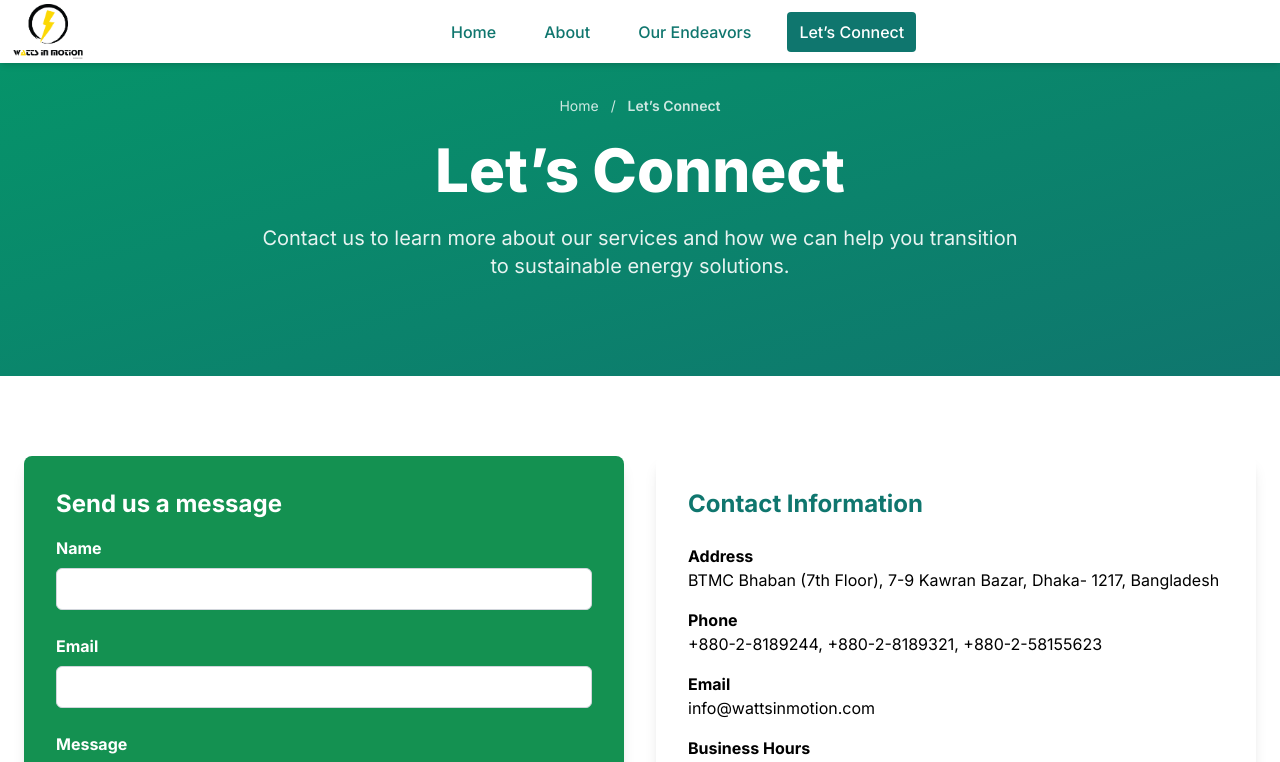
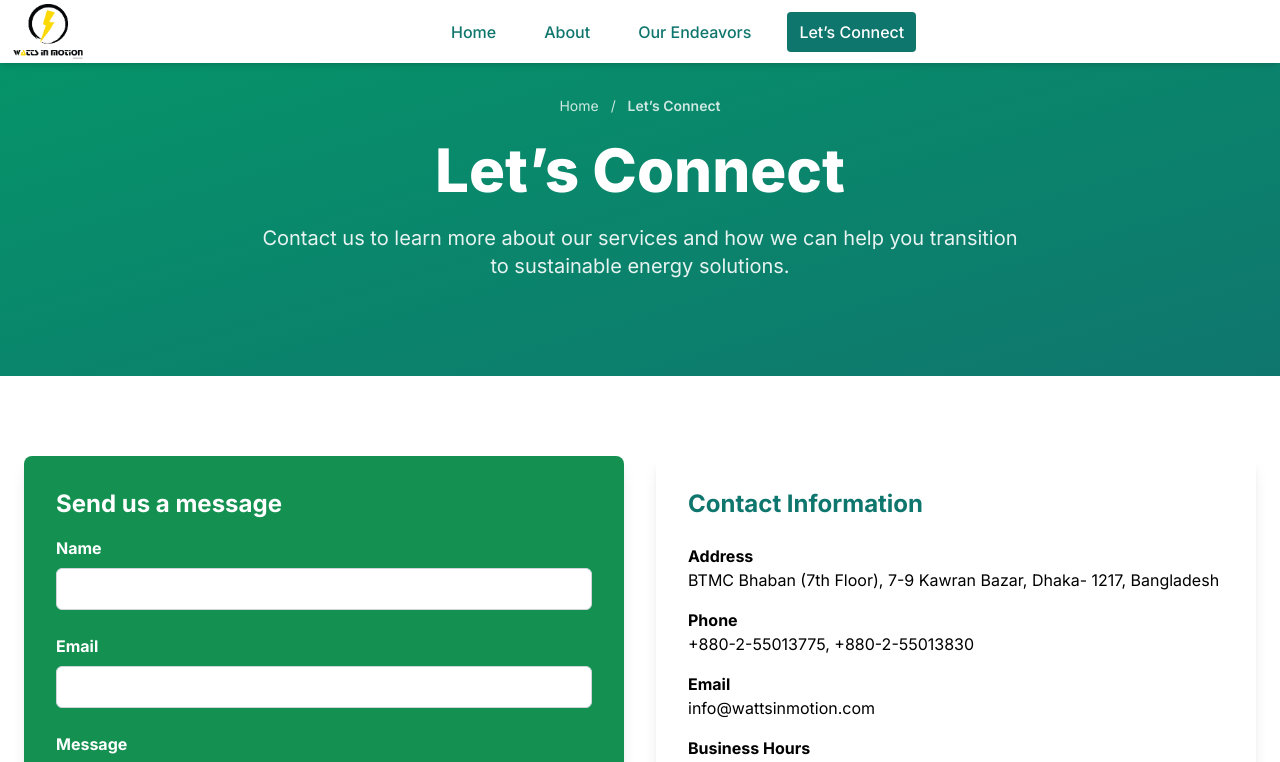
Before and after one commit to Ashik-Ahmed/watts_in_motion_website, a Next.js app: page /contact in a window 1280 px wide. Shown: the top 762 px of the page. Built offline with nearby package versions, Linux system fonts and the light colour scheme.

Commit message:
contact number updated

```diff
--- a/src/app/contact/page.jsx
+++ b/src/app/contact/page.jsx
@@ -86,7 +86,7 @@ export default function Contact() {
                                 </div>
                                 <div className="mb-4">
                                     <h3 className="font-bold">Phone</h3>
-                                    <p>+880-2-8189244, +880-2-8189321, +880-2-58155623</p>
+                                    <p>+880-2-55013775, +880-2-55013830</p>
                                 </div>
                                 <div className="mb-4">
                                     <h3 className="font-bold">Email</h3>
```
